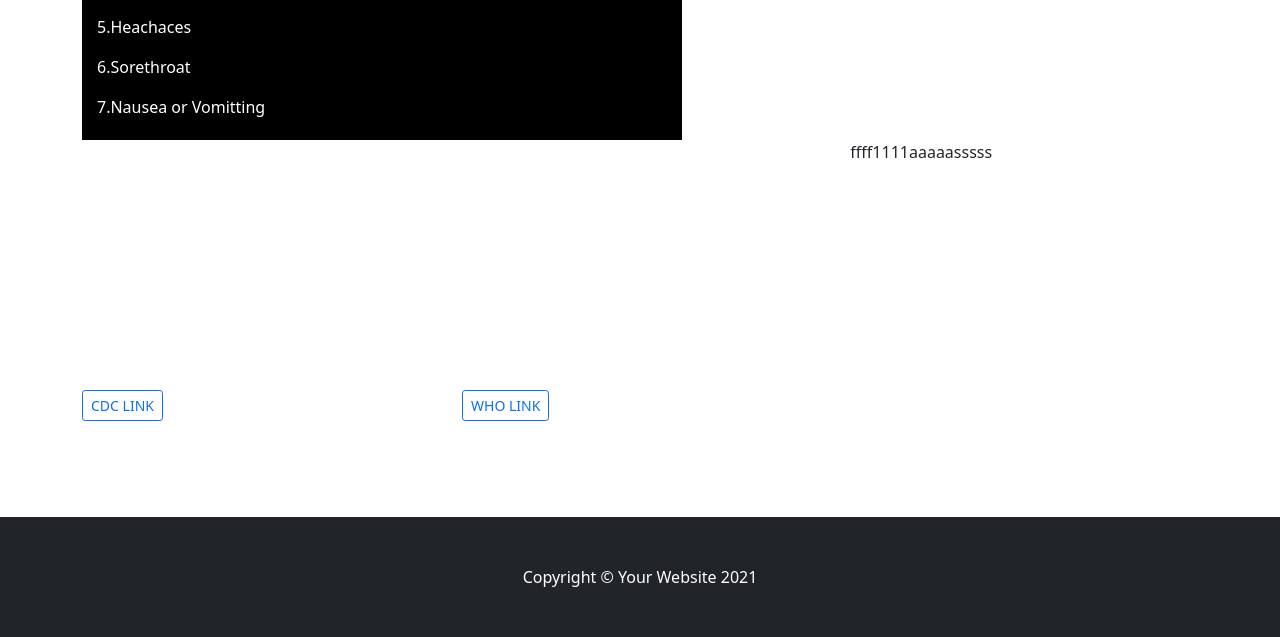
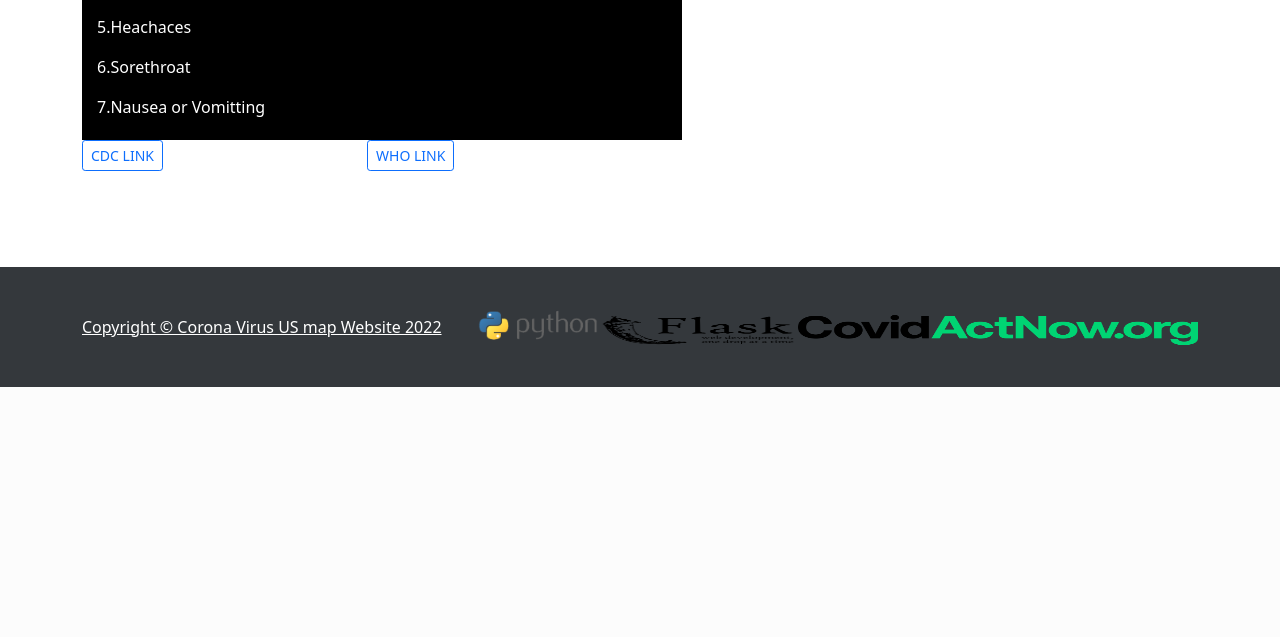
Before and after one commit to Hongyiel/Data_hack, a Flask app: page / in a window 1280 px wide. Shown: the part 880-1517 px from the top of the page. After the commit the page ends 1267 px from the top, so only its background shows below. Run offline with Flask 2, Linux system fonts and the light colour scheme; parts of the project's set-up code (start-up, migrations or seed data) failed here and were passed over.

Commit message:
Add logo on footer

```diff
--- a/templates/index.html
+++ b/templates/index.html
@@ -77,9 +77,6 @@
 	</g>
 
 
-
-
-
 </g>
 <path id="path67" fill="none" stroke="#A9A9A9" stroke-width="2" d="M385,593v55l36,45 M174,525h144l67,68h86l53,54v46"/>
 
--- a/templates/index111.html
+++ b/templates/index111.html
@@ -67,6 +67,7 @@
                                 <div style="float:left;width:auto;margin-right:14px;height:50px;">
 
                                     <iframe width="300" height="290" src="https://www.youtube.com/embed/qXdjt8ZBQbE" title="YouTube video player" frameborder="0" allow="accelerometer; autoplay; clipboard-write; encrypted-media; gyroscope; picture-in-picture" allowfullscreen></iframe>
+
                                 </div>
                             </div>
                             <div class="col">
@@ -80,34 +81,33 @@
                                 <p>5.Heachaces</p>
                                 <p>6.Sorethroat</p>
                                 <p>7.Nausea or Vomitting</p>
+{#                                    <a type="button" class="btn btn-outline-primary btn-sm" href="https://www.cdc.gov/coronavirus/2019-ncov/index.html" target="_blank" style="margin-top: 250px">CDC LINK</a>#}
                                 </div>
-                            </div>
-
-                          </div>
-                          <div class="row">
-                            <div class="col">
-                              <a type="button" class="btn btn-outline-primary btn-sm" href="https://www.cdc.gov/coronavirus/2019-ncov/index.html" target="_blank" style="margin-top: 250px">CDC LINK</a>
-
-                            </div>
-
-                            <div class="col">
-                              <a id="who" type="button" class="btn btn-outline-primary btn-sm" href="https://www.who.int/" target="_blank" style="margin-top: 250px">WHO LINK</a>
-
-                            </div>
-                              <div class="col">
-                                  &nbsp;
-                                  <a>ffff1111aaaaasssss</a>
-
-                              </div>
+{#                                <div>#}
+{#                                    <a id="who" type="button" class="btn btn-outline-primary btn-sm" href="https://www.who.int/" target="_blank" style="margin-top: 250px">WHO LINK</a>#}
+{#                                </div>#}
                             </div>
                           </div>
+                            <div class="row">
+                                <div class="col"> <a type="button" class="btn btn-outline-primary btn-sm" href="https://www.cdc.gov/coronavirus/2019-ncov/index.html" target="_blank" >CDC LINK</a> </div>
+                                <div class="col"> <a id="who" type="button" class="btn btn-outline-primary btn-sm" href="https://www.who.int/" target="_blank" >WHO LINK</a> </div>
+                                <div class="col"> &nbsp; </div>
+                                <div class="col"> &nbsp; </div>
+                            </div>
+                        </div>
                 </div>
             </div>
         </section>
 
         <!-- Footer-->
-        <footer class="py-5 bg-dark">
-            <div class="container"><p class="m-0 text-center text-white">Copyright &copy; Your Website 2021</p></div>
+        <footer class="py-5" style="background-color: #34383c">
+            <div class="container">
+                <a class="text-white" style="width: 300px;">Copyright &copy; Corona Virus US map Website 2022</a>
+                <img src="{{ url_for('static', filename='img/logo.png') }}" style="width: 400px; height: 30px; float: right">
+                <img src="{{ url_for('static', filename='img/flask.png') }}" style="width: 200px; height: 30px; float: right">
+                <img src="{{ url_for('static', filename='img/python.png') }}" style="width: 120px; height: 100px;margin-top: -40px; float: right">
+
+            </div>
         </footer>
         <!-- Bootstrap core JS-->
         <script src="https://cdn.jsdelivr.net/npm/bootstrap@5.1.3/dist/js/bootstrap.bundle.min.js"></script>
```
Also changed, not shown: static/img/__init__.py (added), static/img/flask.png (added), static/img/logo.png (added), static/img/python.png (added), static/main.js (line endings or trailing spaces), templates/data.html (renamed from data.html).
